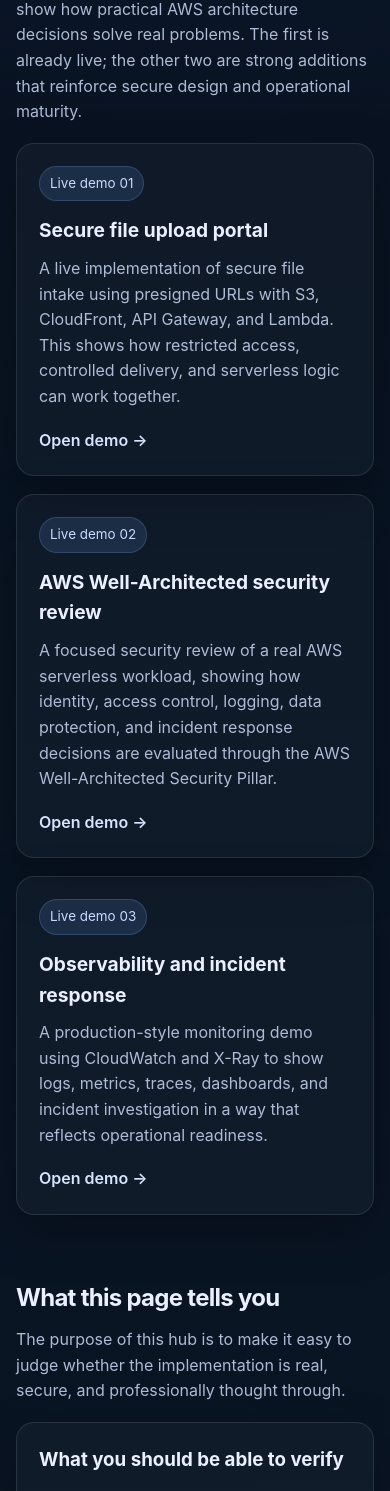
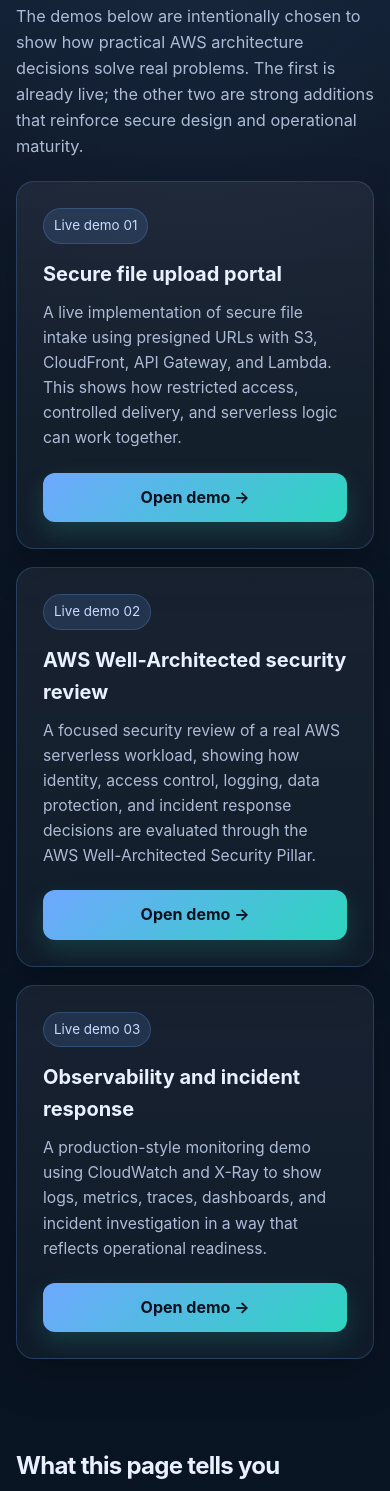
Before and after one commit to mosbat/architecture, a plain HTML site: page index.html in a window 390 px wide. Shown: the part 1374-2865 px from the top of the page. Drawn offline with Linux system fonts and the light colour scheme.

Commit message:
polishing UI

```diff
--- a/index.html
+++ b/index.html
@@ -347,6 +347,78 @@
         max-width: 100%;
       }
     }
+
+    #demos {
+      padding: 56px 0;
+      background:
+        radial-gradient(circle at top, rgba(110, 168, 254, 0.10), transparent 34%),
+        linear-gradient(180deg, rgba(255, 255, 255, 0.02), rgba(255, 255, 255, 0));
+    }
+
+    #demos .section-head {
+      margin-bottom: 22px;
+    }
+
+    #demos .section-head h2 {
+      font-size: clamp(1.8rem, 3vw, 2.6rem);
+    }
+
+    #demos .section-note {
+      font-size: 1.02rem;
+    }
+
+    .demo-grid {
+      display: grid;
+      grid-template-columns: repeat(3, minmax(0, 1fr));
+      gap: 18px;
+    }
+
+    .demo-grid .card {
+      min-height: 100%;
+      padding: 26px;
+      background: linear-gradient(180deg, rgba(255, 255, 255, 0.06), rgba(255, 255, 255, 0.03));
+      border: 1px solid rgba(110, 168, 254, 0.22);
+      box-shadow: 0 18px 44px rgba(0, 0, 0, 0.24);
+      transition: transform 0.18s ease, box-shadow 0.18s ease, border-color 0.18s ease;
+    }
+
+    .demo-grid .card:hover {
+      transform: translateY(-3px);
+      border-color: rgba(110, 168, 254, 0.36);
+      box-shadow: 0 24px 56px rgba(0, 0, 0, 0.30);
+    }
+
+    .demo-grid .card h3 {
+      font-size: 1.25rem;
+    }
+
+    .demo-grid .card p {
+      font-size: 0.98rem;
+    }
+
+    .demo-action {
+      display: inline-flex;
+      align-items: center;
+      justify-content: center;
+      margin-top: 22px;
+      padding: 12px 16px;
+      border-radius: 12px;
+      background: linear-gradient(135deg, var(--accent), var(--accent-2));
+      color: #06111f;
+      font-weight: 700;
+      box-shadow: 0 10px 24px rgba(45, 212, 191, 0.18);
+      transition: transform 0.18s ease, box-shadow 0.18s ease;
+    }
+
+    .demo-action:hover {
+      transform: translateY(-1px);
+    }
+
+    @media (max-width: 920px) {
+      .demo-grid {
+        grid-template-columns: 1fr;
+      }
+    }
   </style>
 </head>
 
@@ -419,8 +491,8 @@
           </p>
         </div>
 
-        <div class="cards">
-          <article class="card">
+        <div class="demo-grid">
+          <article class="card featured-demo">
             <span class="badge">Live demo 01</span>
             <h3>Secure file upload portal</h3>
             <p>
@@ -428,10 +500,10 @@
               and Lambda. This shows how restricted access, controlled delivery, and serverless logic can work together.
             </p>
             <div class="spacer"></div>
-            <a class="more" href="secure-file-upload/" target="_blank">Open demo →</a>
+            <a class="demo-action" href="secure-file-upload/" target="_blank">Open demo →</a>
           </article>
 
-          <article class="card">
+          <article class="card featured-demo">
             <span class="badge">Live demo 02</span>
             <h3>AWS Well-Architected security review</h3>
             <p>
@@ -441,10 +513,10 @@
               Pillar.
             </p>
             <div class="spacer"></div>
-            <a class="more" href="password-recovery/" target="_blank">Open demo →</a>
+            <a class="demo-action" href="password-recovery/" target="_blank">Open demo →</a>
           </article>
 
-          <article class="card">
+          <article class="card featured-demo">
             <span class="badge">Live demo 03</span>
             <h3>Observability and incident response</h3>
             <p>
@@ -452,7 +524,7 @@
               and incident investigation in a way that reflects operational readiness.
             </p>
             <div class="spacer"></div>
-            <a class="more" href="debug-demo/" target="_blank">Open demo →</a>
+            <a class="demo-action" href="debug-demo/" target="_blank">Open demo →</a>
           </article>
         </div>
       </div>
@@ -463,8 +535,8 @@
         <div class="section-head">
           <h2>What this page tells you</h2>
           <p class="section-note">
-            The purpose of this hub is to make it easy to judge whether the implementation is real, secure, and
-            professionally thought through.
+            Start here: this live section shows secure AWS implementations in action, with one featured demo and two
+            supporting examples.
           </p>
         </div>
 
```
Also changed, not shown: password-recovery/index.html (+80 -2 lines), password-recovery/js/helpers.js (added, +16 -0 lines).
